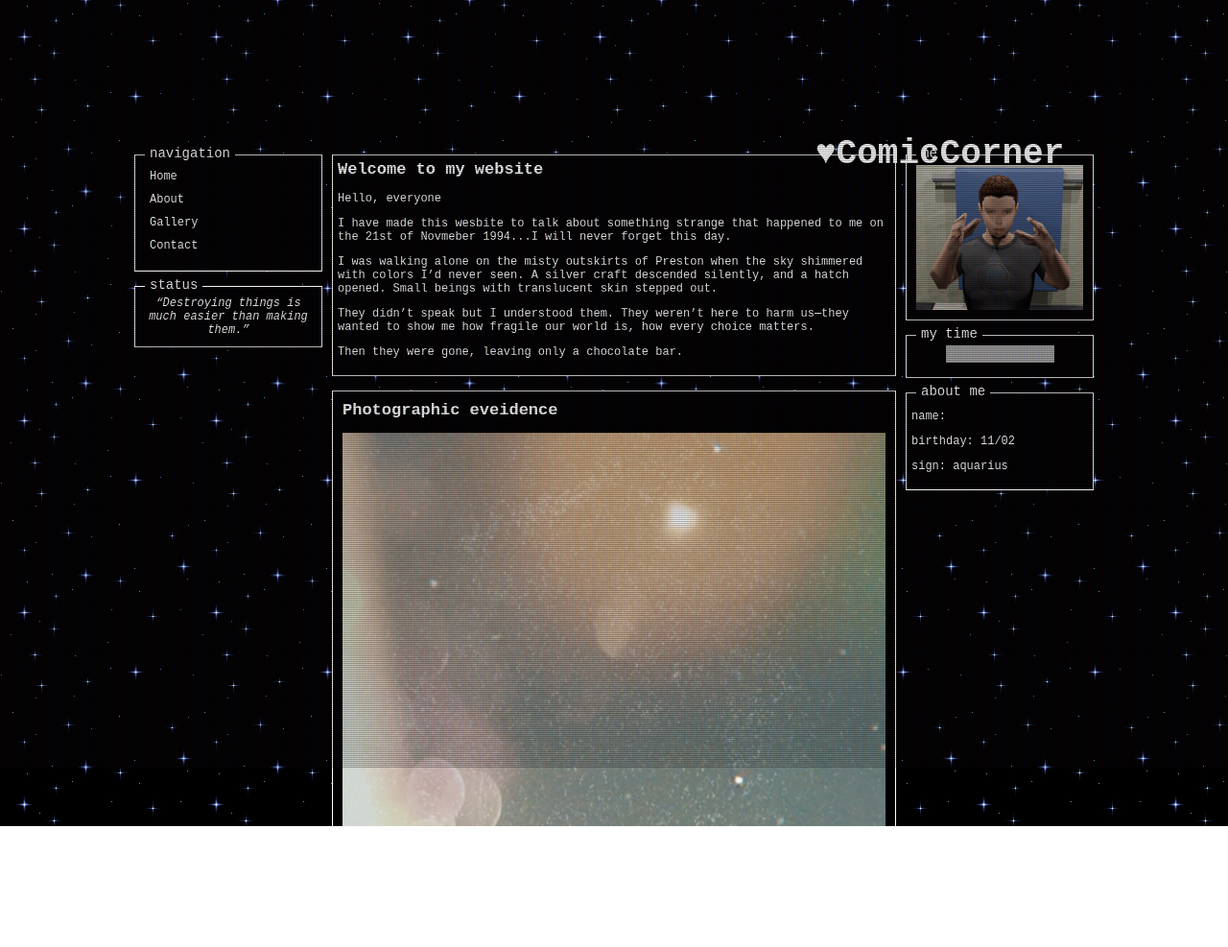
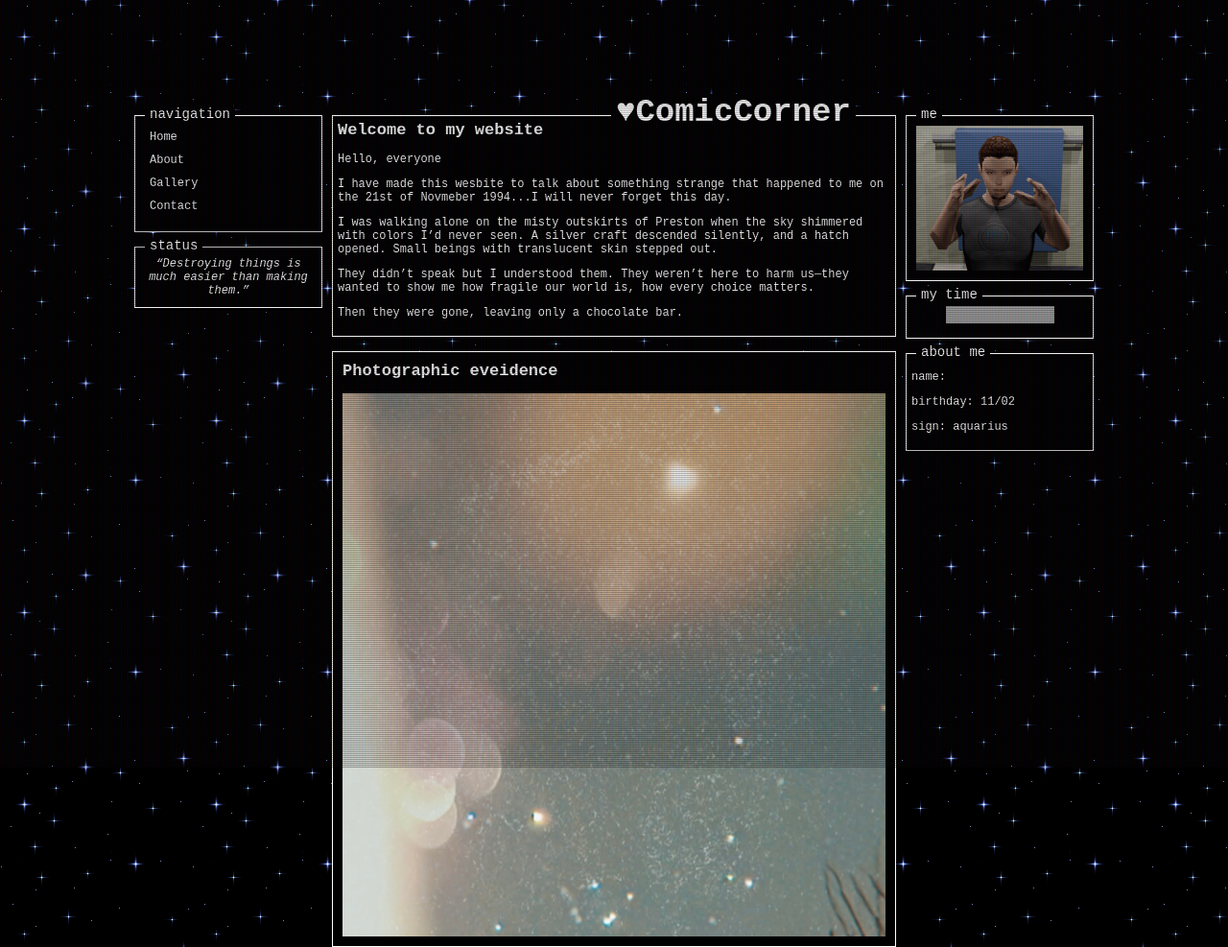
Before and after one commit to oliviaalx/ComicMaker, a plain HTML site: page index.html in a window 1280 px wide. Shown: the whole page at 96% size. Before the commit the page ends 861 px from the top, so only its background shows below. Drawn offline with Linux system fonts and the light colour scheme; grey boxes are pictures that could not be loaded.

Commit message:
Fixed logo issue

```diff
--- a/index.html
+++ b/index.html
@@ -8,9 +8,6 @@
 </head>
 
 <body>
-
-  <h1>♥︎ComicCorner</h1>
-
 <div class="container">
   <div class="leftColumn">
     <nav class="item1">
@@ -33,7 +30,7 @@
 
   <div class="middleColumn">
     <div class="item2">
-      <span class="label"></span>
+      <span class="logo">♥︎ComicCorner</span>
       <h2>Welcome to my website</h2>
       <p>Hello, everyone</p>
       <p>I have made this wesbite to talk about something strange that happened to me on the 21st of Novmeber 1994...I will never forget this day.</p>
--- a/styles.css
+++ b/styles.css
@@ -7,15 +7,7 @@ height: 100vh; /* 100% of the viewport height */
 overflow: hidden; /* prevents scrolling */
 }
 
-h1 {
-  display: inline-block;
-  position: relative;
-  transform: translate(850px, 140px); /* x=0, y=20px down */
-  color: white;
-  z-index: 1000;
-  font-size: 36px;
-  margin: 0;
-}
+
 
 .container{
 max-width:1000px;
@@ -54,7 +46,7 @@ color:white;
   align-content: start;
 
   max-height: 700px;
-  overflow-y: auto;
+
   scrollbar-width: none;
 }
 
@@ -76,6 +68,23 @@ background:black;
 padding:0 5px;
 font-size:14px;
 }
+
+.logo{
+position:absolute;
+top:-23px;
+left:290px;
+padding:0 5px;
+background-color: black;
+font-size:34px;
+font-weight: bold;
+}
+
+@media (max-width: 900px) {
+  .logo {
+    display: none;
+  }
+}
+
 
 nav ul{
 list-style:none;
```
